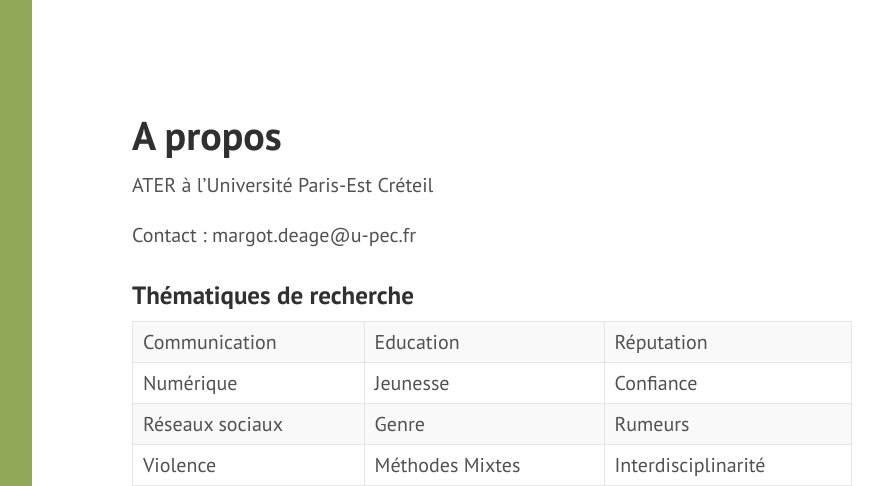
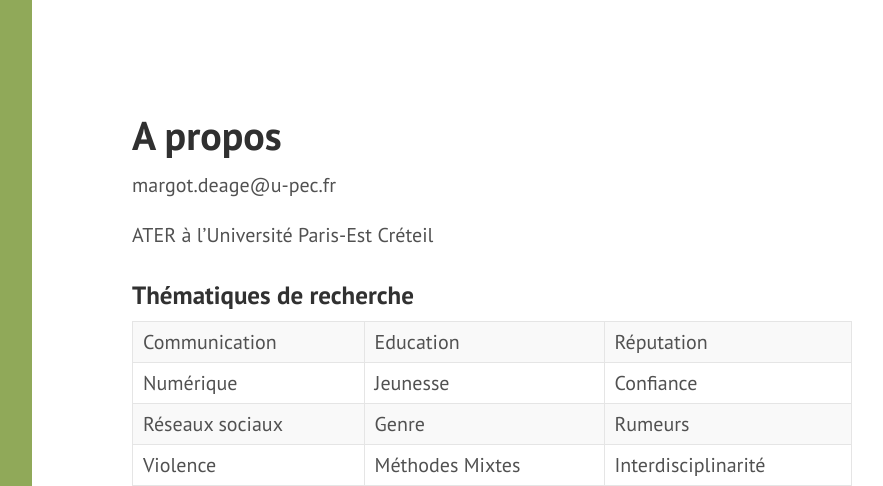
Before and after one commit to margotdeage/margotdeage.github.io, a Jekyll site: the page built from index.md, in a window 1280 px wide and 1298 px high, cut to the strip 0-486 px from the top of the window. Shown: the whole strip, without its empty margins (328-1211 px from the left). Built offline with Jekyll 4.4.1, drawn with Linux system fonts in a browser that asks for light colours; the list of posts is cut into pages by our own code; some of the changed text lies outside the part shown.

Commit message:
Update index.md

```diff
--- a/index.md
+++ b/index.md
@@ -4,9 +4,9 @@ title: A propos
 ---
 
 
+margot.deage@u-pec.fr
+
 ATER à l'Université Paris-Est Créteil
-
-Contact : margot.deage@u-pec.fr
 
 
 ### Thématiques de recherche
@@ -36,7 +36,7 @@ Contact : margot.deage@u-pec.fr
 <img src="https://upload.wikimedia.org/wikipedia/commons/thumb/c/c7/Google_Scholar_logo.svg/2048px-Google_Scholar_logo.svg.png"  width="4%" height="4%">
 </a>
 <a href="https://www.researchgate.net/profile/Margot-Deage">
-<img src="https://upload.wikimedia.org/wikipedia/commons/thumb/5/5e/ResearchGate_icon_SVG.svg/2048px-ResearchGate_icon_SVG.svg.png" width=4%" height="4%">
+<img src="https://upload.wikimedia.org/wikipedia/commons/thumb/5/5e/ResearchGate_icon_SVG.svg/1200px-ResearchGate_icon_SVG.svg.png" width=4%" height="4%">
 </a>
 <a href="https://u-pec.academia.edu/MargotD%C3%A9age">
 <img src="https://image.flaticon.com/icons/png/512/2111/2111319.png" width="4%" height="4%">
```
